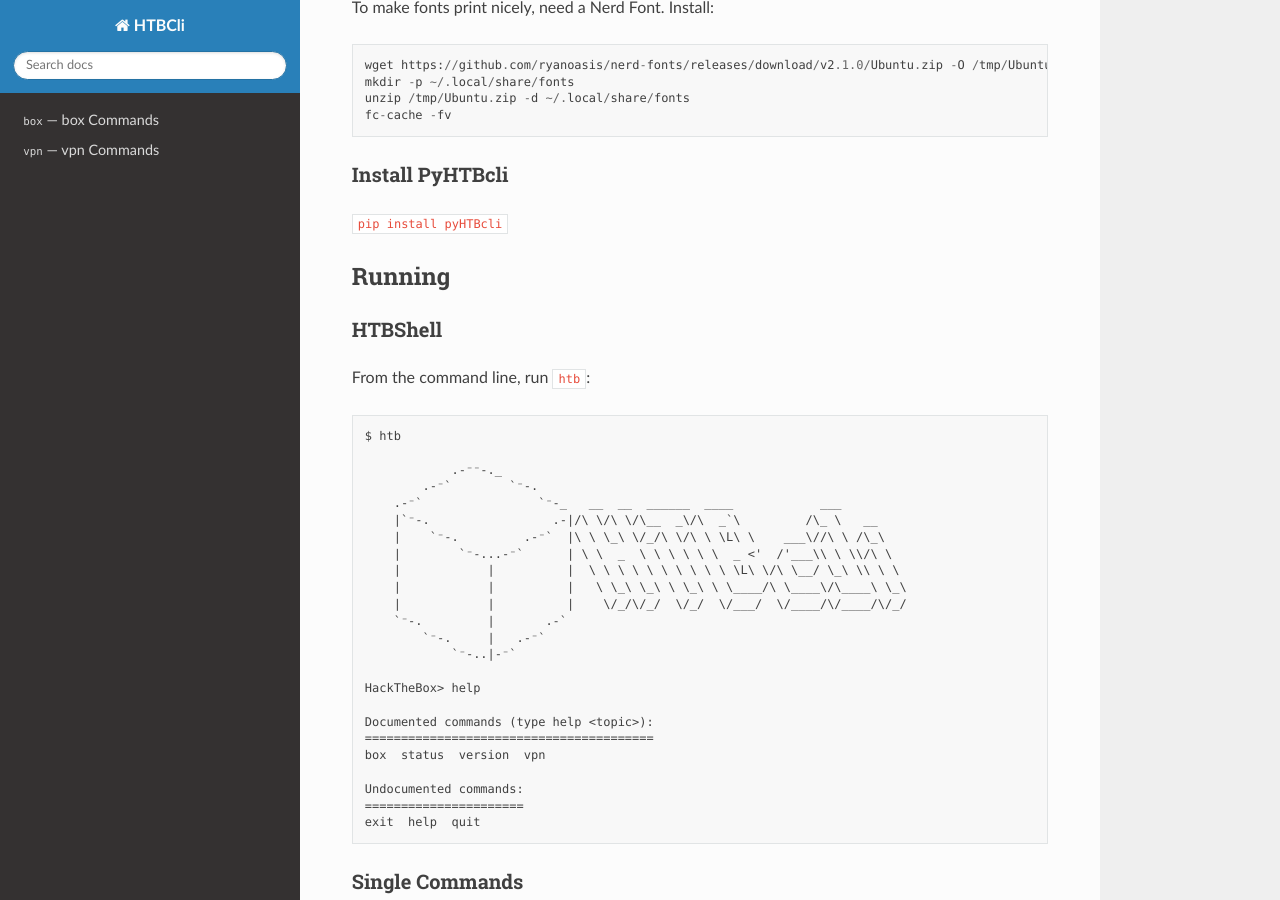
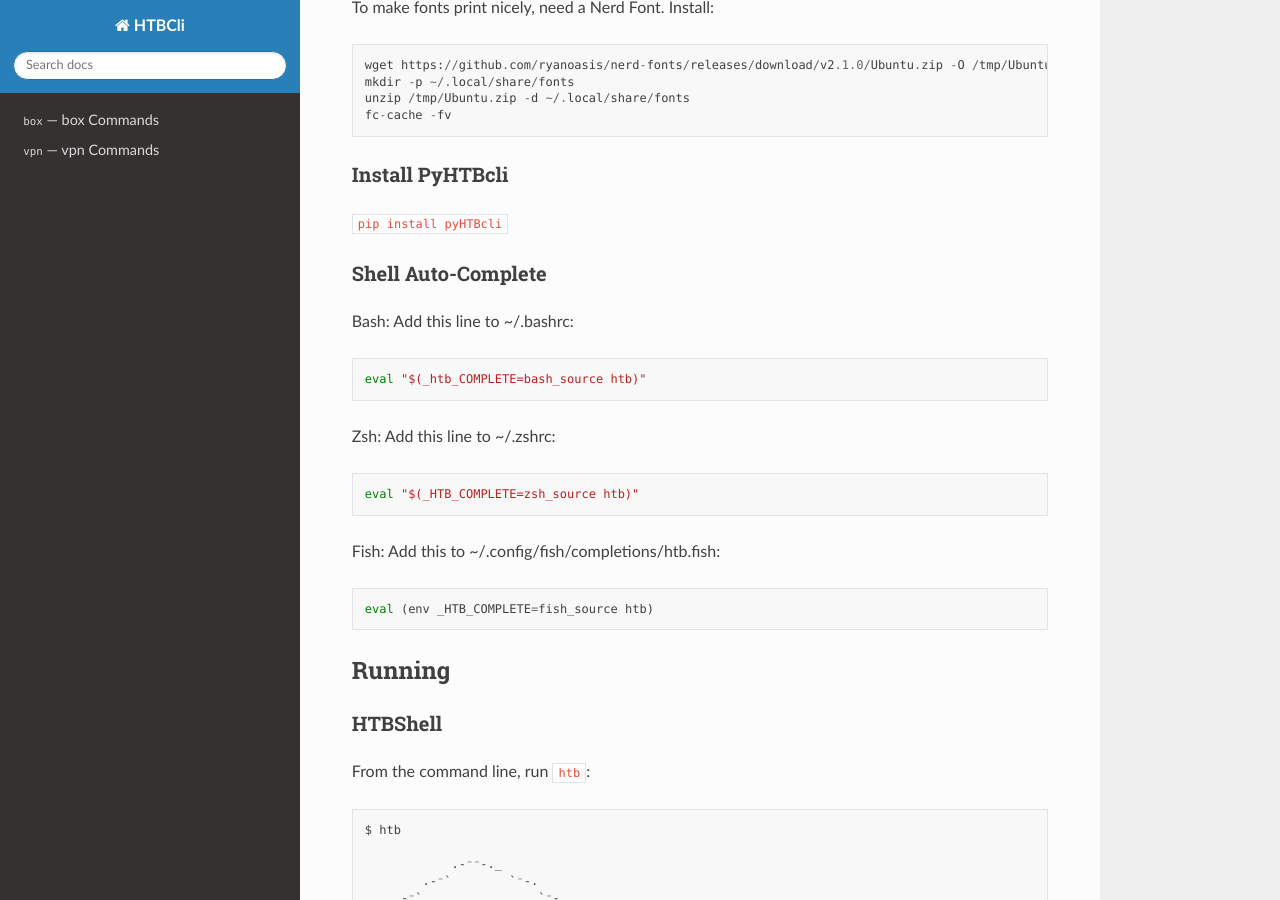
Before and after one commit to 0xdf223/PyHTBcli, a Sphinx documentation site: the page built from docs/index.rst, in a window 1280 px wide and 900 px high, scrolled down 393 px. Built offline with Sphinx 7.4.7 and the Read the Docs theme 2.0.0, drawn with Linux system fonts in a browser that asks for light colours.

Commit message:
documentation updates

```diff
--- a/docs/index.rst
+++ b/docs/index.rst
@@ -26,6 +26,22 @@
 ^^^^^^^^^^^^^^^^
 
 ``pip install pyHTBcli``
+
+
+Shell Auto-Complete
+^^^^^^^^^^^^^^^^^^^
+
+Bash: Add this line to ~/.bashrc::
+
+    eval "$(_htb_COMPLETE=bash_source htb)"
+
+Zsh: Add this line to ~/.zshrc::
+
+    eval "$(_HTB_COMPLETE=zsh_source htb)"
+
+Fish: Add this to ~/.config/fish/completions/htb.fish::
+
+    eval (env _HTB_COMPLETE=fish_source htb)
 
 Running
 -------
```
Also changed, not shown: README.md (+1 -1 lines).
